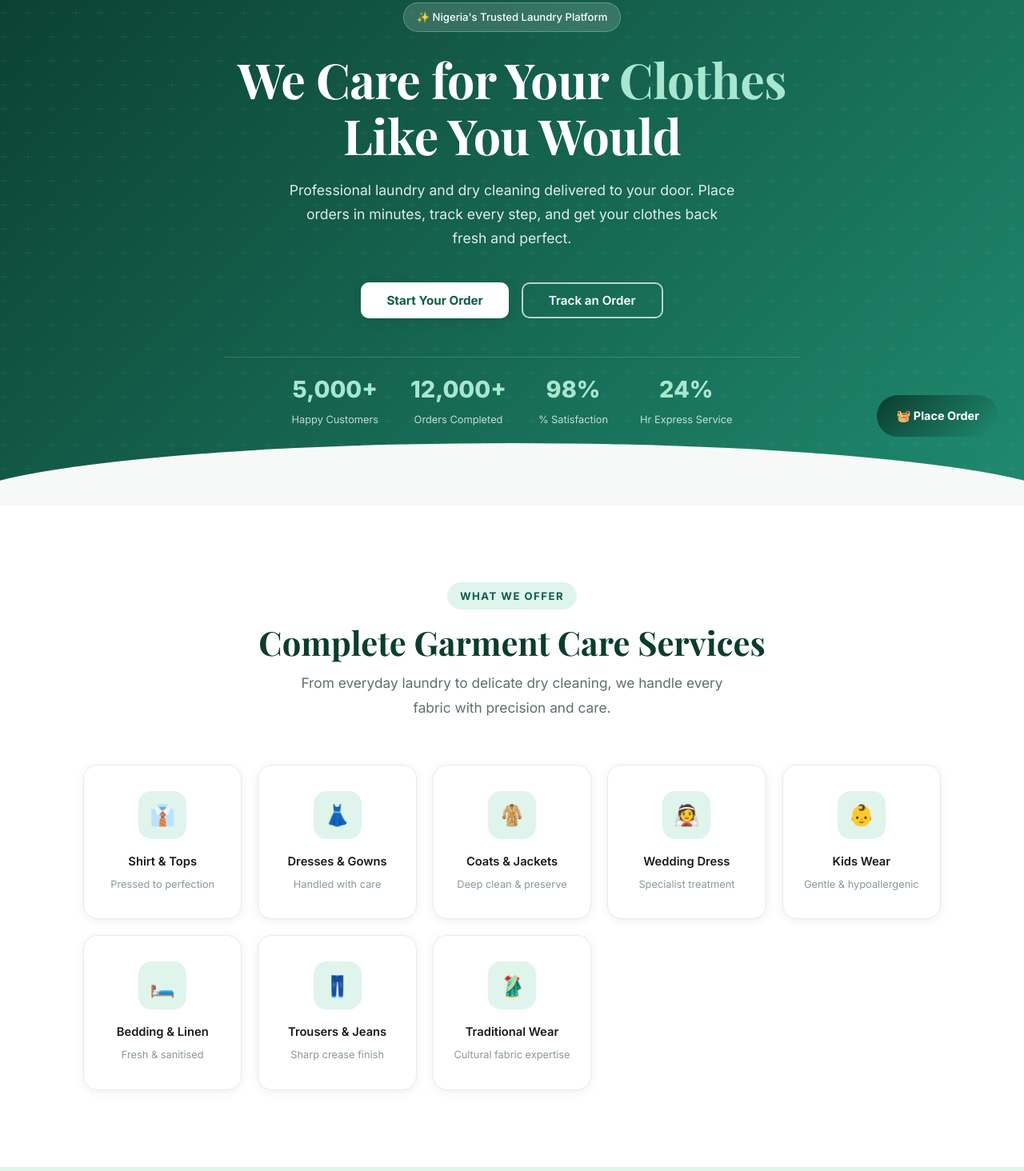
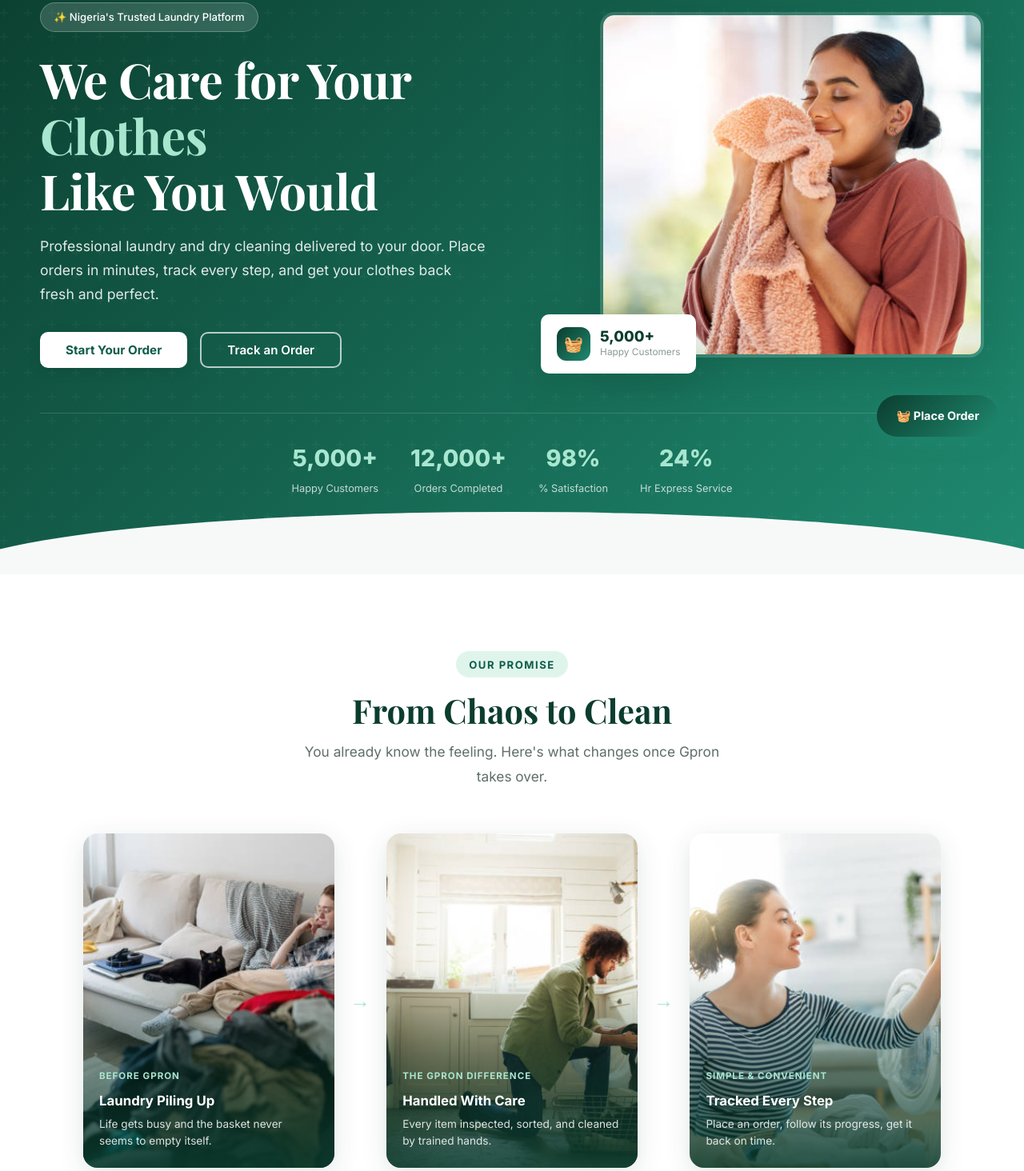
Before and after one commit to umunnaprecious2-prog/gpron, a website built with Vite: page frontend/index.html in a window 1280 px wide. Shown: the part 222-1686 px from the top of the page at 80% size. Built offline with nearby package versions, Linux system fonts and the light colour scheme; no server answers.

Commit message:
feat(frontend): redesign landing page hero with photography, add story section
Adds the 5 photos into frontend/public/images/ and works them into the
landing page:

- Hero becomes a two-column layout (text left, large photo right with a
  floating stat badge), replacing the old text-only centered hero. Design
  pattern borrowed from modern SaaS/travel hero sections (large photo +
  floating metric card), adapted to the existing emerald/mint brand system.
- New 'From Chaos to Clean' section between hero and services: a 3-panel
  visual story (before -> careful handling -> tracked/delivered) using
  three more of the photos, connected with arrows on desktop.
- Newsletter strip gets a photo background (was flat gradient) for the
  fifth photo.

Verified via a live Vite dev server + browser-automation: no console
errors, no failed image requests, screenshot-checked at full length.

```diff
--- a/frontend/index.html
+++ b/frontend/index.html
@@ -39,6 +39,7 @@
 
 <!-- Hero -->
 <section class="hero">
+  <div class="hero-grid">
     <div class="hero-content fade-up">
       <div class="hero-badge">✨ Nigeria's Trusted Laundry Platform</div>
       <h1>We Care for Your <em>Clothes</em><br/>Like You Would</h1>
@@ -47,11 +48,63 @@
         <a href="/register.html" class="btn btn-white">Start Your Order</a>
         <a href="/track.html" class="btn btn-outline-white">Track an Order</a>
       </div>
+    </div>
+    <div class="hero-visual fade-up delay-2">
+      <div class="hero-image">
+        <img src="/images/laundry-fresh.jpg" alt="Freshly cleaned laundry, soft and ready" />
+      </div>
+      <div class="hero-float-badge">
+        <div class="icon">🧺</div>
+        <div>
+          <div class="num">5,000+</div>
+          <div class="lbl">Happy Customers</div>
+        </div>
+      </div>
+    </div>
+  </div>
   <div class="hero-stats">
     <div class="hero-stat"><div class="num" data-count="5000">0</div><div class="lbl">Happy Customers</div></div>
     <div class="hero-stat"><div class="num" data-count="12000">0</div><div class="lbl">Orders Completed</div></div>
     <div class="hero-stat"><div class="num" data-count="98">0</div><div class="lbl">% Satisfaction</div></div>
     <div class="hero-stat"><div class="num" data-count="24">0</div><div class="lbl">Hr Express Service</div></div>
+  </div>
+</section>
+
+<!-- From Chaos to Clean -->
+<section class="section section-white">
+  <div class="container">
+    <div class="section-header">
+      <div class="section-tag">Our Promise</div>
+      <h2 class="section-title">From Chaos to Clean</h2>
+      <p class="section-sub">You already know the feeling. Here's what changes once Gpron takes over.</p>
+    </div>
+    <div class="story-row">
+      <div class="story-panel fade-up delay-1">
+        <img src="/images/laundry-before.jpg" alt="A pile of laundry left undone at home" />
+        <div class="story-panel-text">
+          <span class="story-panel-tag">Before Gpron</span>
+          <h4>Laundry Piling Up</h4>
+          <p>Life gets busy and the basket never seems to empty itself.</p>
+        </div>
+      </div>
+      <div class="story-arrow">→</div>
+      <div class="story-panel fade-up delay-2">
+        <img src="/images/laundry-care.jpg" alt="Gpron team carefully loading a laundry load" />
+        <div class="story-panel-text">
+          <span class="story-panel-tag">The Gpron Difference</span>
+          <h4>Handled With Care</h4>
+          <p>Every item inspected, sorted, and cleaned by trained hands.</p>
+        </div>
+      </div>
+      <div class="story-arrow">→</div>
+      <div class="story-panel fade-up delay-3">
+        <img src="/images/laundry-machine.jpg" alt="Clean laundry ready and simple to manage" />
+        <div class="story-panel-text">
+          <span class="story-panel-tag">Simple & Convenient</span>
+          <h4>Tracked Every Step</h4>
+          <p>Place an order, follow its progress, get it back on time.</p>
+        </div>
+      </div>
     </div>
   </div>
 </section>
--- a/frontend/src/style.css
+++ b/frontend/src/style.css
@@ -160,7 +160,74 @@ a { color: inherit; text-decoration: none; }
   clip-path: ellipse(55% 100% at 50% 100%);
 }
 
-.hero-content { position: relative; z-index: 1; max-width: 720px; margin: 0 auto; }
+.hero-grid {
+  position: relative;
+  z-index: 1;
+  max-width: 1180px;
+  margin: 0 auto;
+  display: grid;
+  grid-template-columns: 1.05fr 0.95fr;
+  align-items: center;
+  gap: 3.5rem;
+  text-align: left;
+}
+
+.hero-content { max-width: 560px; }
+
+.hero-visual { position: relative; }
+
+.hero-image {
+  border-radius: var(--radius);
+  overflow: hidden;
+  box-shadow: var(--shadow-lg);
+  aspect-ratio: 4 / 3.6;
+  max-width: 480px;
+  margin-left: auto;
+  border: 4px solid rgba(255,255,255,0.15);
+}
+
+.hero-image img { width: 100%; height: 100%; object-fit: cover; }
+
+.hero-float-badge {
+  position: absolute;
+  left: -1.25rem;
+  bottom: -1.25rem;
+  background: #fff;
+  color: var(--text);
+  border-radius: var(--radius-sm);
+  box-shadow: var(--shadow-lg);
+  padding: 1rem 1.25rem;
+  display: flex;
+  align-items: center;
+  gap: 0.75rem;
+  max-width: 230px;
+}
+
+.hero-float-badge .icon {
+  width: 42px;
+  height: 42px;
+  border-radius: 12px;
+  background: var(--gradient);
+  display: flex;
+  align-items: center;
+  justify-content: center;
+  font-size: 1.2rem;
+  flex-shrink: 0;
+}
+
+.hero-float-badge .num { font-size: 1.15rem; font-weight: 800; color: var(--dark-emerald); line-height: 1.1; }
+.hero-float-badge .lbl { font-size: 0.74rem; color: var(--text-muted); }
+
+.hero-stats {
+  max-width: 1180px;
+  margin: 3.5rem auto 0;
+  display: flex;
+  gap: 2.5rem;
+  justify-content: center;
+  flex-wrap: wrap;
+  padding-top: 2rem;
+  border-top: 1px solid rgba(255,255,255,0.15);
+}
 
 .hero-badge {
   display: inline-flex;
@@ -192,20 +259,11 @@ a { color: inherit; text-decoration: none; }
   font-size: 1.1rem;
   opacity: 0.88;
   max-width: 560px;
-  margin: 0 auto 2.5rem;
+  margin: 0 0 2rem;
   line-height: 1.7;
 }
 
-.hero-btns { display: flex; gap: 1rem; justify-content: center; flex-wrap: wrap; margin-bottom: 3rem; }
-
-.hero-stats {
-  display: flex;
-  gap: 2.5rem;
-  justify-content: center;
-  flex-wrap: wrap;
-  padding-top: 1rem;
-  border-top: 1px solid rgba(255,255,255,0.15);
-}
+.hero-btns { display: flex; gap: 1rem; justify-content: flex-start; flex-wrap: wrap; }
 
 .hero-stat { text-align: center; }
 .hero-stat .num { font-size: 1.8rem; font-weight: 800; color: var(--mint); }
@@ -576,6 +634,58 @@ a { color: inherit; text-decoration: none; }
 .price-tag.na   { background: #f3f4f6; color: var(--text-muted); font-weight: 500; }
 
 /* =====================================================
+   STORY ROW - "From Chaos to Clean"
+   ===================================================== */
+.story-row {
+  display: grid;
+  grid-template-columns: 1fr auto 1fr auto 1fr;
+  align-items: center;
+  gap: 1.25rem;
+}
+
+.story-panel { position: relative; border-radius: var(--radius); overflow: hidden; box-shadow: var(--shadow); aspect-ratio: 3 / 4; }
+
+.story-panel img { width: 100%; height: 100%; object-fit: cover; transition: transform 0.4s ease; }
+
+.story-panel:hover img { transform: scale(1.05); }
+
+.story-panel::after {
+  content: '';
+  position: absolute;
+  inset: 0;
+  background: linear-gradient(180deg, rgba(11,61,46,0) 40%, rgba(11,61,46,0.88) 100%);
+}
+
+.story-panel-text {
+  position: absolute;
+  left: 0; right: 0; bottom: 0;
+  padding: 1.5rem 1.25rem;
+  z-index: 1;
+  color: #fff;
+}
+
+.story-panel-tag {
+  display: inline-block;
+  font-size: 0.72rem;
+  font-weight: 700;
+  letter-spacing: 1px;
+  text-transform: uppercase;
+  color: var(--mint);
+  margin-bottom: 0.4rem;
+}
+
+.story-panel-text h4 { font-size: 1.05rem; font-weight: 700; margin-bottom: 0.3rem; }
+.story-panel-text p { font-size: 0.85rem; opacity: 0.85; line-height: 1.5; }
+
+.story-arrow {
+  color: var(--mint);
+  font-size: 1.6rem;
+  display: flex;
+  align-items: center;
+  justify-content: center;
+}
+
+/* =====================================================
    HOW IT WORKS - STEPS
    ===================================================== */
 .steps-row {
@@ -785,7 +895,9 @@ a { color: inherit; text-decoration: none; }
    NEWSLETTER STRIP
    ===================================================== */
 .newsletter-strip {
-  background: var(--gradient);
+  background:
+    linear-gradient(135deg, rgba(11,61,46,0.92) 0%, rgba(31,138,112,0.88) 100%),
+    url('/images/laundry-pile.jpg') center/cover;
   padding: 4rem 2rem;
   text-align: center;
   color: #fff;
@@ -1227,6 +1339,13 @@ tbody td { padding: 1rem 1.1rem; color: var(--text); vertical-align: middle; fon
 @media (max-width: 900px) {
   .footer-grid { grid-template-columns: 1fr 1fr; }
   .topbar { display: none; }
+  .hero-grid { grid-template-columns: 1fr; text-align: center; gap: 2.5rem; }
+  .hero-content { max-width: 100%; margin: 0 auto; }
+  .hero-btns { justify-content: center; }
+  .hero-image { max-width: 420px; margin: 0 auto; aspect-ratio: 4 / 3.2; }
+  .hero-float-badge { left: 50%; transform: translateX(-50%); bottom: -1.25rem; }
+  .story-row { grid-template-columns: 1fr; }
+  .story-arrow { transform: rotate(90deg); padding: 0.25rem 0; }
 }
 
 @media (max-width: 640px) {
```
Also changed, not shown: frontend/public/images/laundry-before.jpg (added), frontend/public/images/laundry-care.jpg (added), frontend/public/images/laundry-fresh.jpg (added), frontend/public/images/laundry-machine.jpg (added), frontend/public/images/laundry-pile.jpg (added), 1 other file. Lines whose indentation alone changed are shown as unchanged.
